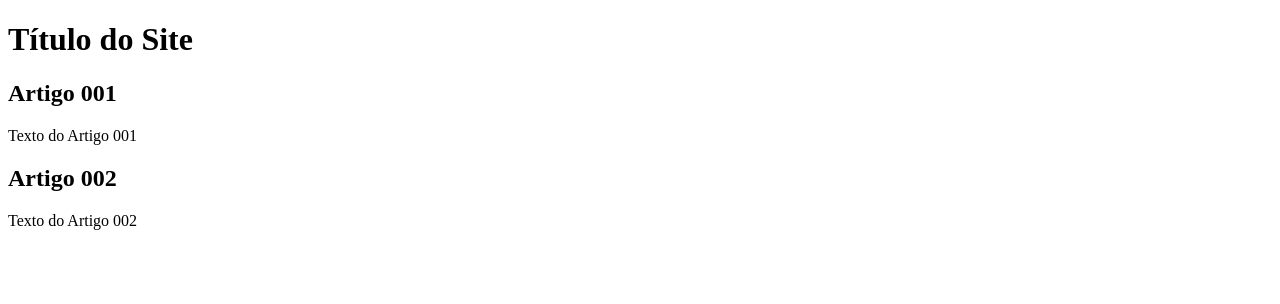
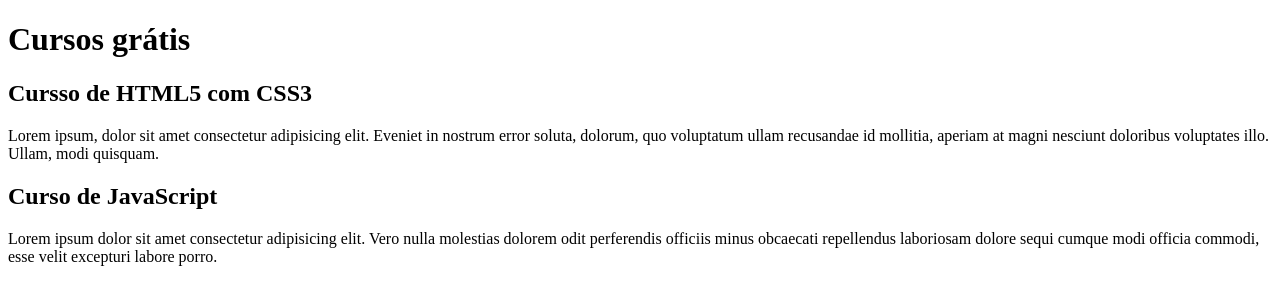
Before and after one commit to luizfmarques/Teste-site, a plain HTML site: page index.html in a window 1280 px wide. Drawn offline with Linux system fonts and the light colour scheme.

Commit message:
comecei a escrever o conteudo

```diff
--- a/index.html
+++ b/index.html
@@ -9,15 +9,15 @@
 <body>
     <main>
         <header>
-            <h1>Título do Site</h1>
+            <h1>Cursos grátis</h1>
         </header>
         <article>
-            <h2>Artigo 001</h2>
-            <p>Texto do Artigo 001</p>
+            <h2>Cursso de HTML5 com CSS3</h2>
+            <p>Lorem ipsum, dolor sit amet consectetur adipisicing elit. Eveniet in nostrum error soluta, dolorum, quo voluptatum ullam recusandae id mollitia, aperiam at magni nesciunt doloribus voluptates illo. Ullam, modi quisquam.</p>
         </article>
         <article>
-            <h2>Artigo 002</h2>
-            <p>Texto do Artigo 002</p>
+            <h2>Curso de JavaScript</h2>
+            <p>Lorem ipsum dolor sit amet consectetur adipisicing elit. Vero nulla molestias dolorem odit perferendis officiis minus obcaecati repellendus laboriosam dolore sequi cumque modi officia commodi, esse velit excepturi labore porro.</p>
         </article>
     </main>
 </body>
```
